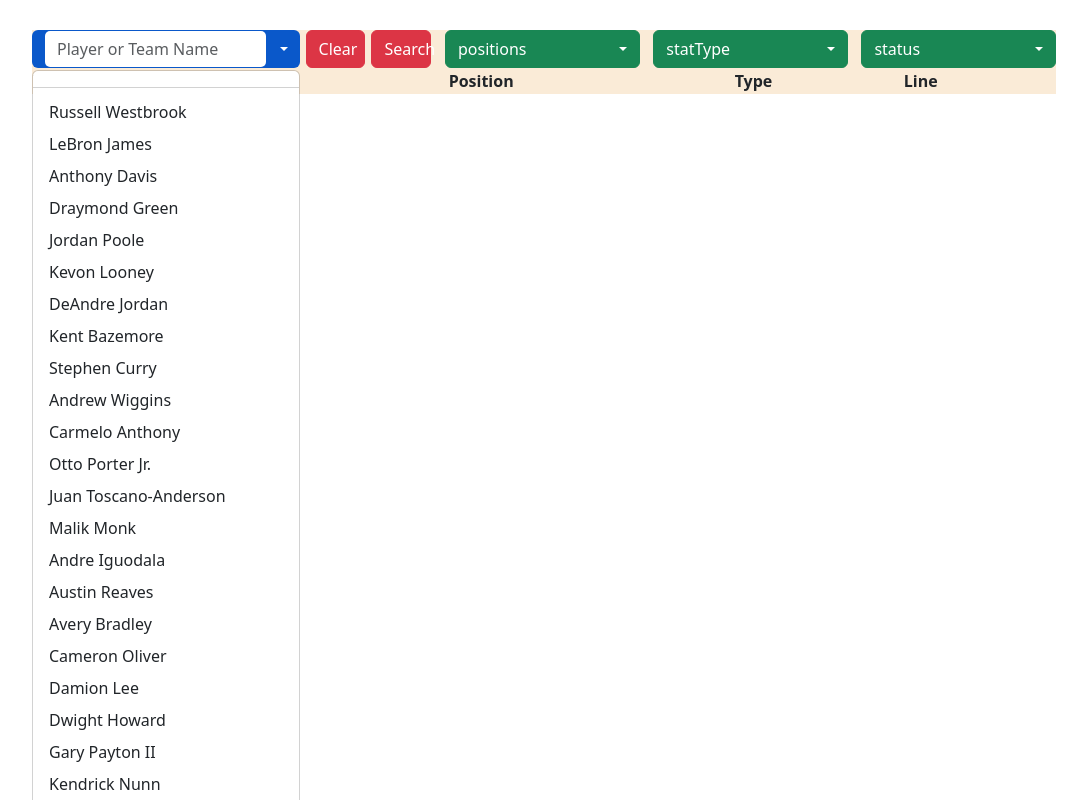
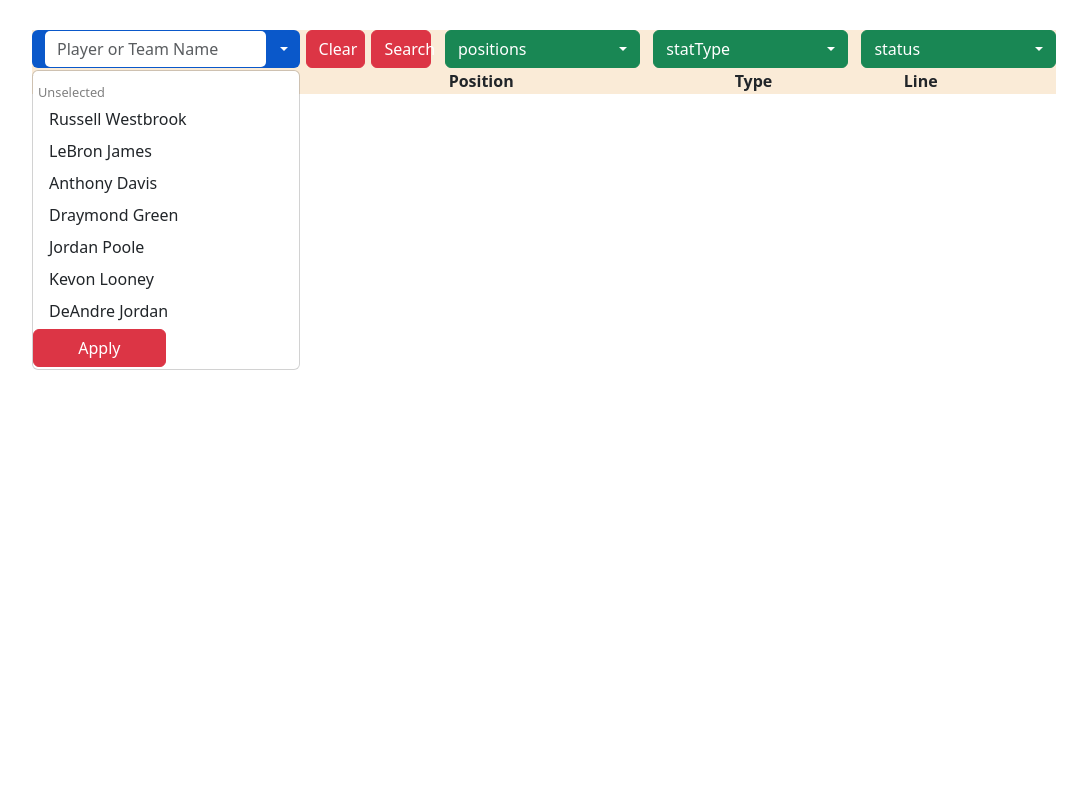
Before and after one commit to annedhyacinthe/takeHome, a React (Create React App) app: page / in a window 1280 px wide. Both pictures are taken after a click on the button 261 px from the left and 49 px from the top of the page. Shown: the top 800 px of the page, without its empty margins (96-1183 px from the left). Built offline with nearby package versions, Linux system fonts and the light colour scheme.

Commit message:
fixed name search css a bit still need to add select all and inselect all buttons

```diff
--- a/src/search/NameSearch.js
+++ b/src/search/NameSearch.js
@@ -99,18 +99,33 @@
                 />
             </Dropdown.Toggle>
 
-            <Dropdown.Menu style = {{width: '100%'}} autoClose="outside" >
-            {selectedPlayers.map((person) =>(
-                <Dropdown.Item href="#/action-1" onClick = {() => handleCheck('selected',person) }>
+            <Dropdown.Menu style = {{width: '100%',height:'300px'}} autoClose="outside" >
+            <div style={{height:'250px',overflow: 'scroll'}}>
+                {selectedPlayers && 0 < selectedPlayers.length && (
+                    <>
+                        <text style={{ fontSize: '80%', color: 'gray', marginLeft: '5px' }}>Selected</text>
+                        {selectedPlayers.map((person) => (
+                            <Dropdown.Item href="#/action-1" onClick={() => handleCheck('selected', person)} key={person.playerName}>
                                 {person.playerName}
                             </Dropdown.Item>
                         ))}
-            <Dropdown.Divider />
+                        <Dropdown.Divider style={{ marginBottom: '0px' }} />
+                    </>
+                )}
+                {filteredPlayers && 0 < filteredPlayers.length && (
+                    <>
+                        <text style = {{fontSize: '80%', color: 'gray', marginLeft: '5px'}}>Unselected</text>
                         {filteredPlayers.map((person) =>(
                             <Dropdown.Item href="#/action-1" key={person.playerId} onClick = {() => handleCheck('filtered',person) }>
                                 {person.playerName}
                         </Dropdown.Item>
                     ))}
+                    </>
+                )}
+            </div>
+            <div>
+                <Button style={{width:'50%'}} variant="danger">Apply</Button>
+            </div>
             </Dropdown.Menu>
         </Dropdown>
         <Button variant="danger" style={{width:'15%'}} onClick = {() => setSelectedPlayers([]) }>Clear</Button>
```
Lines whose indentation alone changed are shown as unchanged.
